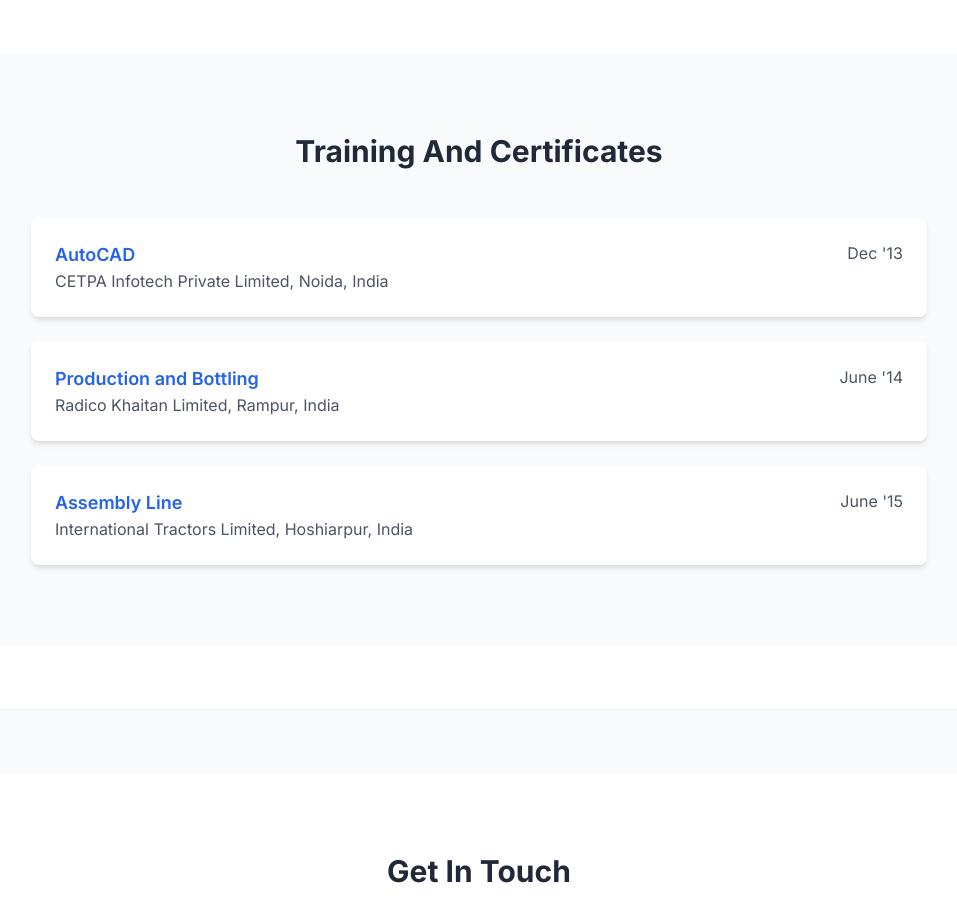
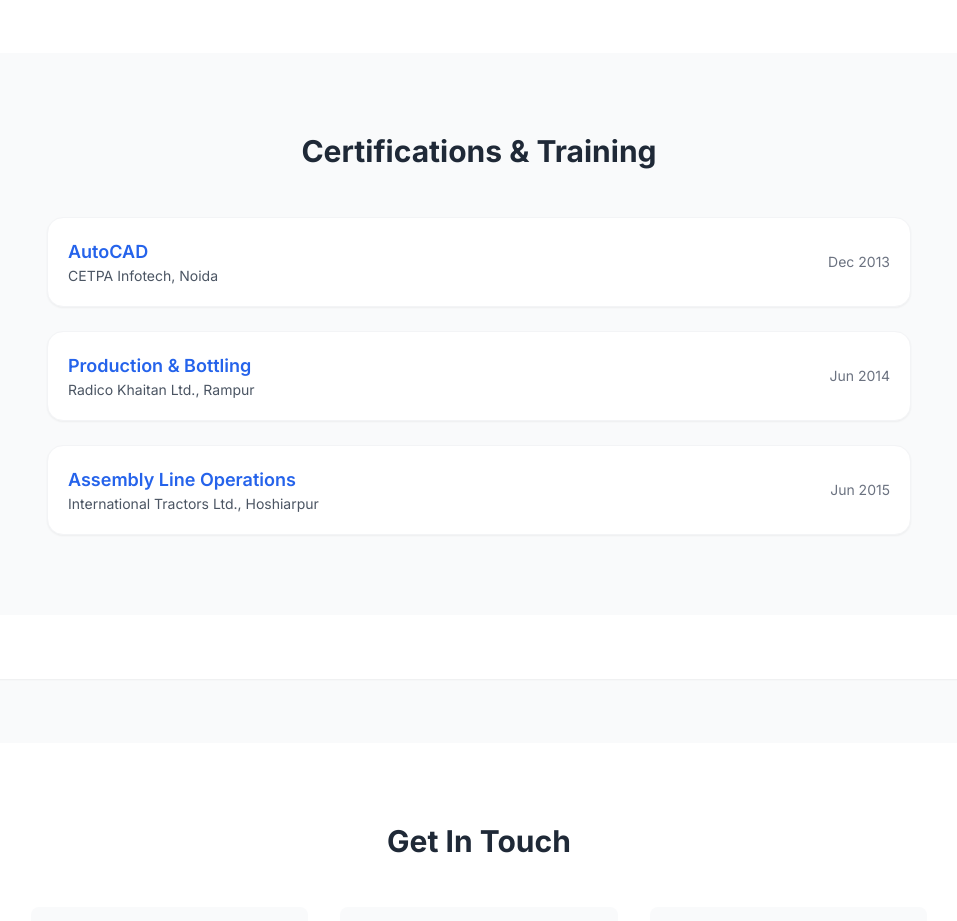
Before and after one commit to DA2793/divyansh-portfolio, a React (Vite) app: page / in a window 1280 px wide. Shown: the part 6820-7741 px from the top of the page, without its empty margins (161-1118 px from the left). Built offline with nearby package versions, Linux system fonts and the light colour scheme.

Commit message:
Update Certifications.jsx

```diff
--- a/src/components/Certifications/Certifications.jsx
+++ b/src/components/Certifications/Certifications.jsx
@@ -1,39 +1,58 @@
 const Certifications = () => {
   return (
     <section id="certifications" className="py-20 bg-gray-50">
-      <div className="container mx-auto px-4">
-        <h2 className="text-3xl font-bold text-center mb-12">Training And Certificates</h2>
-        <div className="max-w-4xl mx-auto space-y-6">
-          <div className="bg-white p-6 rounded-lg shadow-md">
-            <div className="flex justify-between items-start">
-              <div>
-                <h3 className="text-lg font-semibold text-blue-600">AutoCAD</h3>
-                <p className="text-gray-600">CETPA Infotech Private Limited, Noida, India</p>
-              </div>
-              <span className="text-gray-600">Dec '13</span>
+      <div className="max-w-4xl mx-auto px-4">
+
+        <h2 className="text-3xl font-bold text-center mb-12">
+          Certifications & Training
+        </h2>
+
+        <div className="space-y-6">
+
+          <div className="bg-white p-5 rounded-2xl shadow-sm hover:shadow-md transition border border-gray-100 flex justify-between items-center">
+            <div>
+              <h3 className="text-lg font-semibold text-blue-600">
+                AutoCAD
+              </h3>
+              <p className="text-gray-600 text-sm">
+                CETPA Infotech, Noida
+              </p>
             </div>
+            <span className="text-gray-500 text-sm">
+              Dec 2013
+            </span>
           </div>
 
-          <div className="bg-white p-6 rounded-lg shadow-md">
-            <div className="flex justify-between items-start">
-              <div>
-                <h3 className="text-lg font-semibold text-blue-600">Production and Bottling</h3>
-                <p className="text-gray-600">Radico Khaitan Limited, Rampur, India</p>
-              </div>
-              <span className="text-gray-600">June '14</span>
+          <div className="bg-white p-5 rounded-2xl shadow-sm hover:shadow-md transition border border-gray-100 flex justify-between items-center">
+            <div>
+              <h3 className="text-lg font-semibold text-blue-600">
+                Production & Bottling
+              </h3>
+              <p className="text-gray-600 text-sm">
+                Radico Khaitan Ltd., Rampur
+              </p>
             </div>
+            <span className="text-gray-500 text-sm">
+              Jun 2014
+            </span>
           </div>
 
-          <div className="bg-white p-6 rounded-lg shadow-md">
-            <div className="flex justify-between items-start">
-              <div>
-                <h3 className="text-lg font-semibold text-blue-600">Assembly Line</h3>
-                <p className="text-gray-600">International Tractors Limited, Hoshiarpur, India</p>
-              </div>
-              <span className="text-gray-600">June '15</span>
+          <div className="bg-white p-5 rounded-2xl shadow-sm hover:shadow-md transition border border-gray-100 flex justify-between items-center">
+            <div>
+              <h3 className="text-lg font-semibold text-blue-600">
+                Assembly Line Operations
+              </h3>
+              <p className="text-gray-600 text-sm">
+                International Tractors Ltd., Hoshiarpur
+              </p>
             </div>
+            <span className="text-gray-500 text-sm">
+              Jun 2015
+            </span>
           </div>
+
         </div>
+
       </div>
     </section>
   );
```
